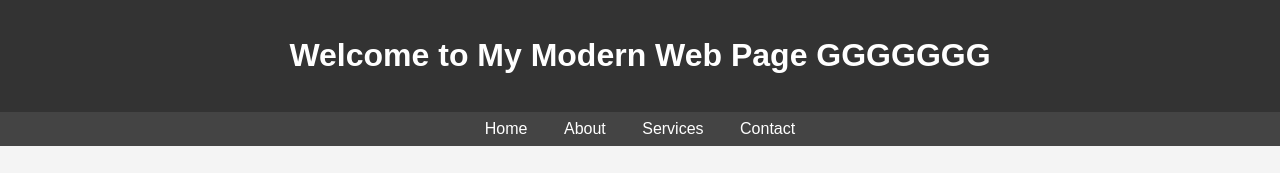
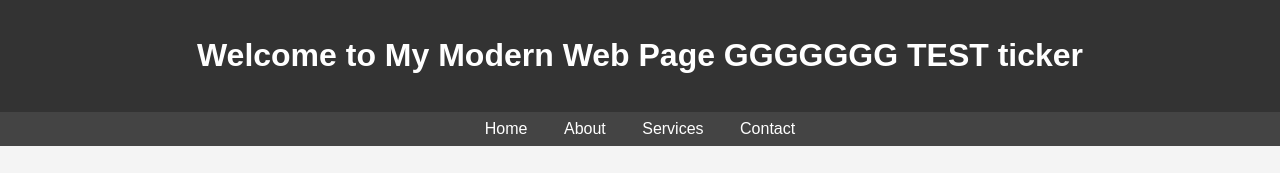
Before and after one commit to huntercrytroa/test_jenkins_test, a website: page public/index.html in a window 1280 px wide. Shown: the top 173 px of the page. Drawn offline with Linux system fonts and the light colour scheme.

Commit message:
Update index.html

```diff
--- a/public/index.html
+++ b/public/index.html
@@ -11,7 +11,7 @@
 <body>
 
     <header>
-        <h1>Welcome to My Modern Web Page GGGGGGG</h1>
+        <h1>Welcome to My Modern Web Page GGGGGGG TEST ticker</h1>
     </header>
 
     <nav>
```
